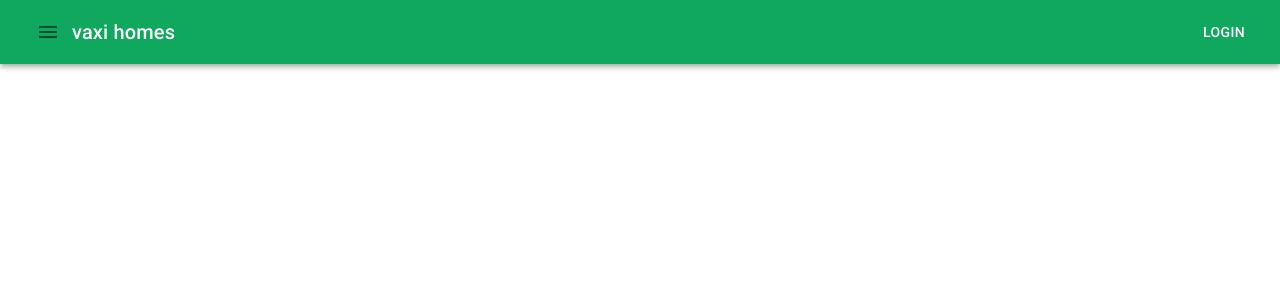
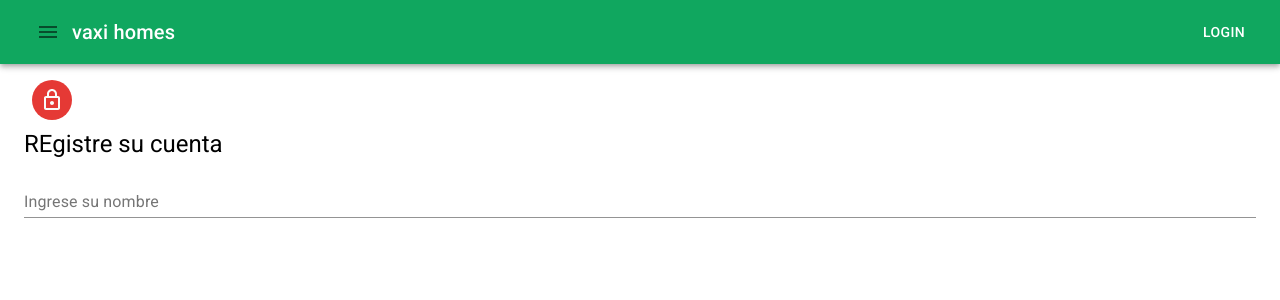
Before and after one commit to ceddyvq/inmobiliaria-app, a React (Create React App) app: page /auth/registrarUsuario in a window 1280 px wide. Shown: the top 300 px of the page. Built offline with nearby package versions, Linux system fonts and the light colour scheme.

Commit message:
form registrar

```diff
--- a/package.json
+++ b/package.json
@@ -4,6 +4,7 @@
   "private": true,
   "dependencies": {
     "@material-ui/core": "^4.11.3",
+    "@material-ui/icons": "^4.11.2",
     "@material-ui/styles": "^4.11.3",
     "@testing-library/jest-dom": "^5.11.10",
     "@testing-library/react": "^11.2.5",
--- a/src/App.js
+++ b/src/App.js
@@ -6,6 +6,7 @@ import AppNavbar from "./componentes/layout/AppNavbar";
 import { BrowserRouter as Router, Switch, Route } from "react-router-dom";
 import MuiThemeProvider from "@material-ui/core/styles/MuiThemeProvider";
 import theme from "./theme/theme";
+import RegistrarUsuario from './componentes/seguridad/RegistrarUsuario';
 
 class App extends Component {
   render() {
@@ -16,6 +17,7 @@ class App extends Component {
           <Grid container>
             <Switch>
               <Route path="/" exact component={ListaInmuebles}></Route>
+              <Route path="/auth/registrarUsuario" exact component={RegistrarUsuario}></Route>
             </Switch>
           </Grid>
         </MuiThemeProvider>
--- /dev/null
+++ b/src/componentes/seguridad/RegistrarUsuario.js
@@ -0,0 +1,47 @@
+import { Container, Grid, TextField, Typography,Avatar } from '@material-ui/core';
+import React, { Component } from 'react';
+import LockOutLineIcon from '@material-ui/icons/LockOutlined';
+
+const style={
+    paper:{
+        marginTop:8,
+        display:"flex",
+        flexDirection:"column",
+        alingItems:"center"
+    },
+    avatar:{
+        margin:8,
+        backgroundColor:"#e53935"
+    },
+    form:{
+        width:"100%",
+        marginTop:10
+    }
+}
+
+class RegistrarUsuario extends Component {
+    render() {
+        return (
+            <Container max ="md">
+                <div style={style.paper}>
+                    <Avatar style={style.avatar}>
+                        <LockOutLineIcon/>
+                    </Avatar>
+                    <Typography component="h1" variant="h5">
+                        REgistre su cuenta
+                    </Typography>
+                    <form style={style.form}>
+                        <Grid container spacing={2}>
+                            <Grid item ms={6} xs={12}>
+                                <TextField name="nombre" fullWidth label="Ingrese su nombre"/>
+                            </Grid>
+                        </Grid>
+                    </form>
+
+                </div>
+            </Container>
+        );
+    }
+}
+
+export default RegistrarUsuario;
```
Also changed, not shown: 1 other file (tests, documents, lock files or other folders).
